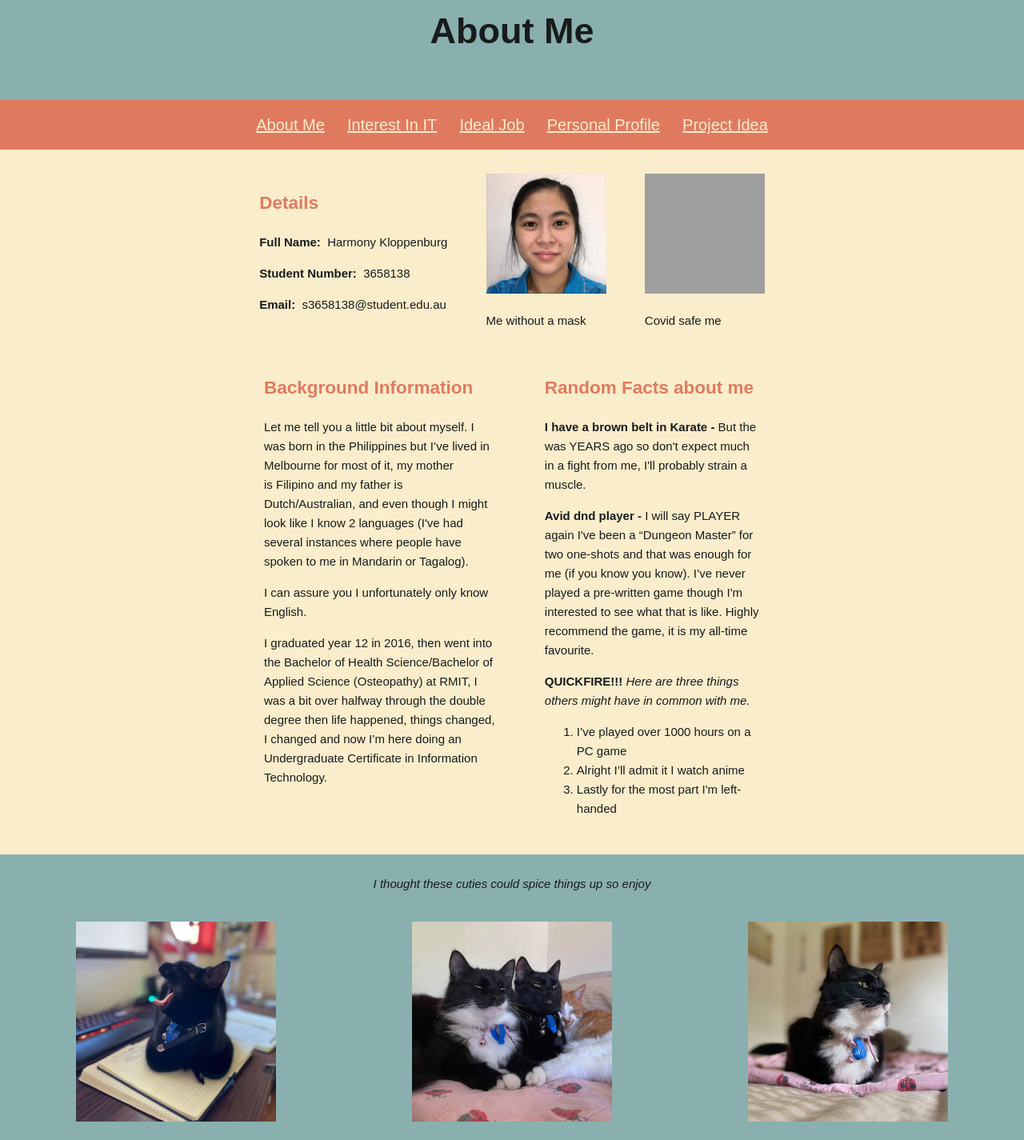
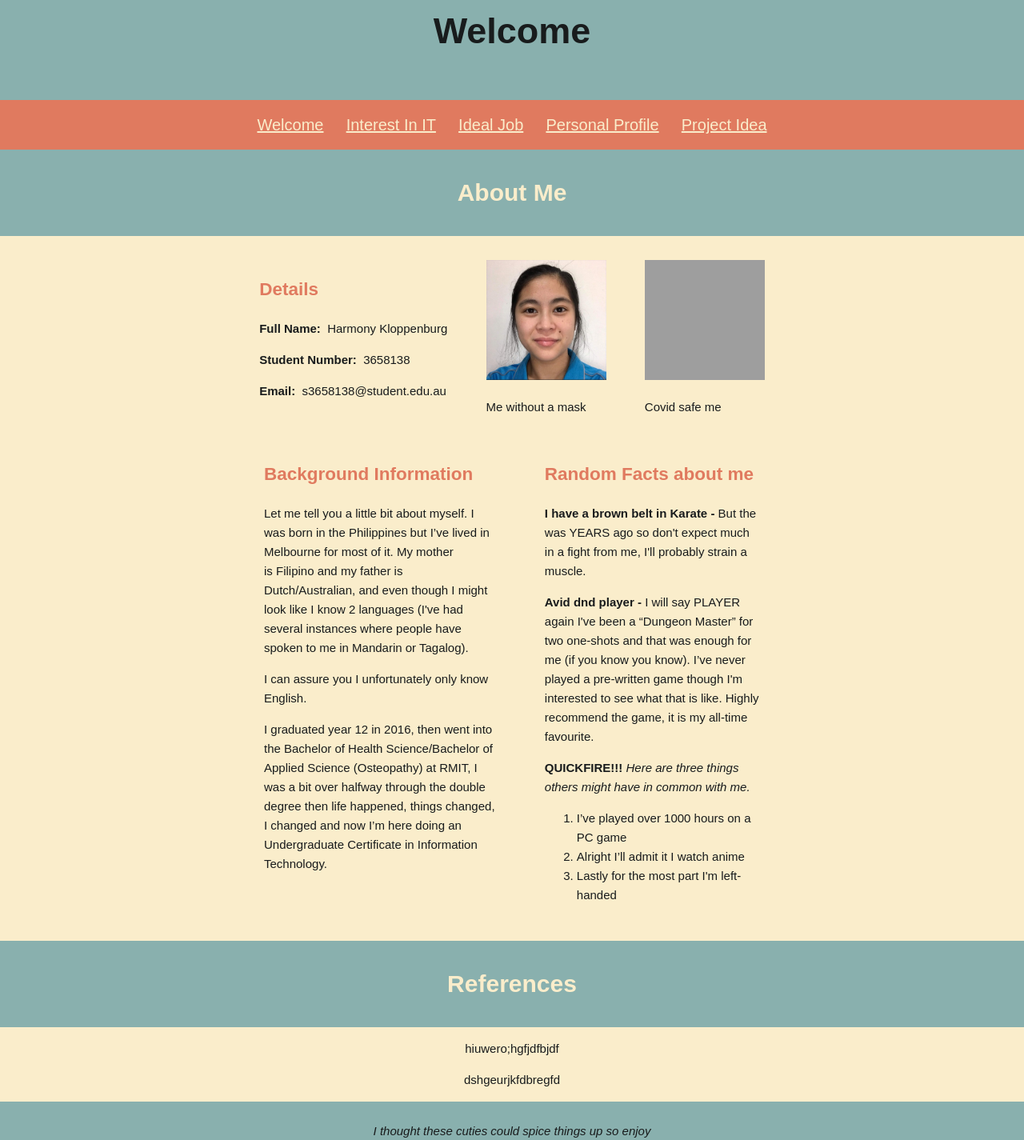
Before and after one commit to Harmony-K/Harmony-K.github.io, a plain HTML site: page index.html in a window 1280 px wide. Shown: the part 47-1472 px from the top of the page at 80% size. Drawn offline with Linux system fonts and the light colour scheme; grey boxes are pictures that could not be loaded.

Commit message:
welcome pg and ref sub

```diff
--- a/index.html
+++ b/index.html
@@ -1,21 +1,25 @@
 <!DOCTYPE html>
 <html>
     <head>
-        <title>homepage of my assignmnet</title>
+        <title>welcome</title>
         <link href="style.css" rel="stylesheet">
     </head>
     <body>
         <header>
-            <h1>About Me</h1>
+            <h1>Welcome</h1>
         </header>
 
         <nav> <!-- nav at le top-->
-            <a href="index.html">About Me</a>
+            <a href="index.html">Welcome</a>
             <a href="interest.html">Interest In IT</a>
             <a href="idealJob.html">Ideal Job</a>
             <a href="personalProfile.html">Personal Profile</a>
             <a href="project.html">Project Idea</a>
         </nav>
+
+        <div class="split-titles">
+            <h1 style="font-size: 30px; color: #FAEDCB;">About Me</h1>
+        </div>
 
         <main>
             <div class="idex-first-row">
@@ -44,7 +48,7 @@
                 <div class="index-sec-col">
                     <!-- background  -->
                 <h2>Background Information</h2>
-                    <p>Let me tell you a little bit about myself. I was born in the Philippines but I’ve lived in Melbourne for most of it, my mother is Filipino and my father is Dutch/Australian, and even though I might look like I know 2 languages (I've had several instances where people have spoken to me in Mandarin or Tagalog).</p>
+                    <p>Let me tell you a little bit about myself. I was born in the Philippines but I’ve lived in Melbourne for most of it. My mother is Filipino and my father is Dutch/Australian, and even though I might look like I know 2 languages (I've had several instances where people have spoken to me in Mandarin or Tagalog).</p>
                     <p>I can assure you I unfortunately only know English.</p>
                     <p>I graduated year 12 in 2016, then went into the Bachelor of Health Science/Bachelor of Applied  Science (Osteopathy) at RMIT, I was a bit over halfway through the double degree then life happened, things changed, I changed and now I’m here doing an Undergraduate Certificate in Information Technology.</p>
                </div>
@@ -66,6 +70,16 @@
             </div>
         </main>
 
+        <div class="split-titles">
+            <h1 style="font-size: 30px; color: #FAEDCB;">References</h1>
+        </div>
+
+        <!-- REFERENCES  -->
+       <div style="text-align: center;">
+            <p>hiuwero;hgfjdfbjdf</p>
+            <p> dshgeurjkfdbregfd</p>
+       </div>
+
         <footer> <!-- CATS -->
             <div> <p class="catTitle"> <em>I thought these cuties could spice things up so enjoy</em></p></div>
                 <div class="cats">
--- a/style.css
+++ b/style.css
@@ -63,7 +63,14 @@ footer{
     margin: 20px auto;
 }
 
-/* ==== ABOUT ME PAGE==== */
+/* ==== welcome PAGE==== */
+.split-titles{
+    background-color: #89B0AE;
+    text-align: center;
+    margin: 0 auto;
+    padding: 10px;
+}
+
 .idex-first-row{
     display: flex;
 }
```
Also changed, not shown: idealJob.html (+1 -1 lines), interest.html (+1 -1 lines), personalProfile.html (+1 -1 lines), project.html (+1 -1 lines).
